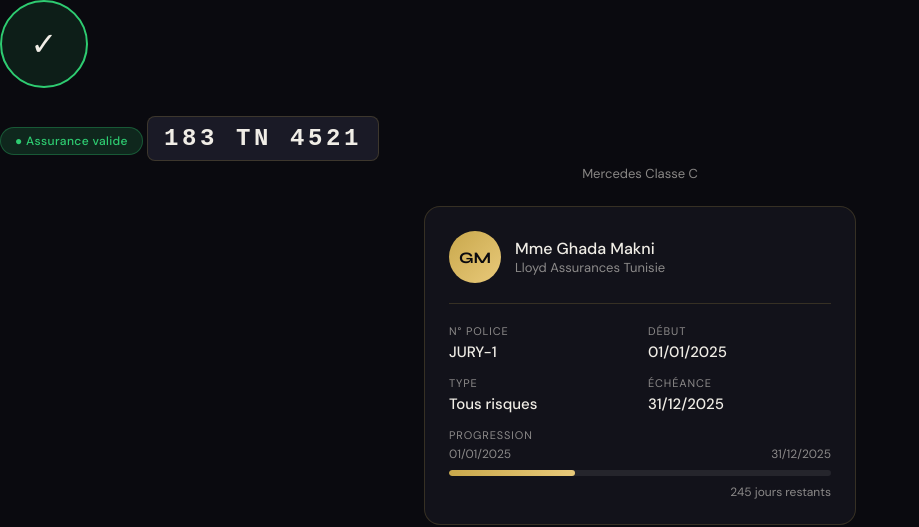
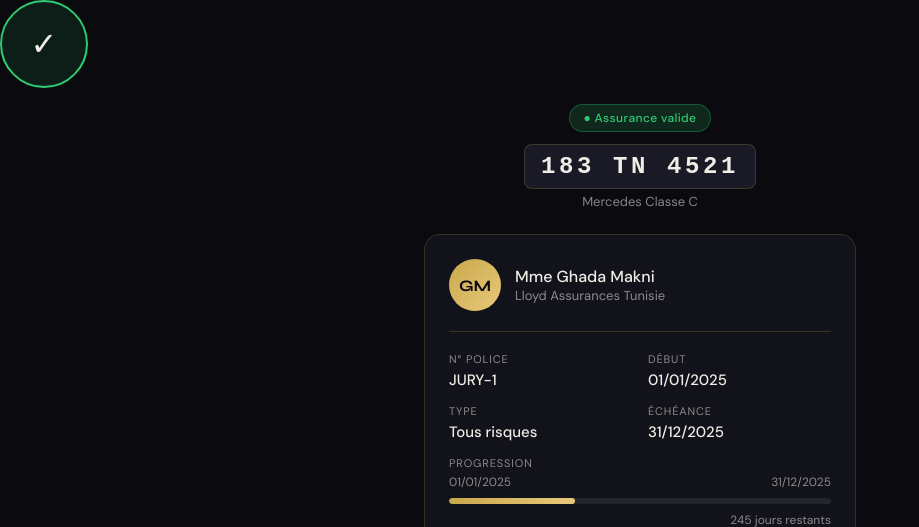
Before and after one commit to TubbyDevy/Assurance-Llyod-Projet, a Flask app: page /scan?police=JURY-1 in a window 1280 px wide. Shown: the part 55-582 px from the top of the page, without its empty margins (0-919 px from the left). Run offline with Flask 3, Linux system fonts and the light colour scheme.

Commit message:
Update scan.html

```diff
--- a/templates/scan.html
+++ b/templates/scan.html
@@ -32,15 +32,17 @@
 {% endblock %}
 
 {% block content %}
-<div class="hero-badge">
+<div class="hero-badge" style="align-items:center;width:100%;text-align:center;">
   <div class="status-ring {{ 'valid' if p.statut == 'valide' else 'expired' }}">
     {{ '✓' if p.statut == 'valide' else '✕' }}
   </div>
   <span class="badge {{ 'badge-valid' if p.statut == 'valide' else 'badge-expired' }}">
     {{ '● Assurance valide' if p.statut == 'valide' else '● Assurance expirée' }}
   </span>
-  <p style="margin-top:0.75rem;font-size:24px;font-weight:700;font-family:'Courier New',monospace;letter-spacing:0.15em;text-align:center;background:var(--dark3);border:1px solid var(--border);border-radius:8px;padding:8px 16px;display:inline-block;">{{ p.immatriculation }}</p>
-  <p style="font-size:13px;color:var(--text-muted);margin-top:4px;text-align:center;">{{ p.vehicule }}</p>
+  <div style="text-align:center;width:100%;margin-top:0.75rem;">
+    <p style="font-size:24px;font-weight:700;font-family:'Courier New',monospace;letter-spacing:0.15em;background:var(--dark3);border:1px solid var(--border);border-radius:8px;padding:8px 16px;display:inline-block;">{{ p.immatriculation }}</p>
+  </div>
+  <p style="font-size:13px;color:var(--text-muted);margin-top:4px;text-align:center;width:100%;">{{ p.vehicule }}</p>
 </div>
 
 <div class="container">
```
